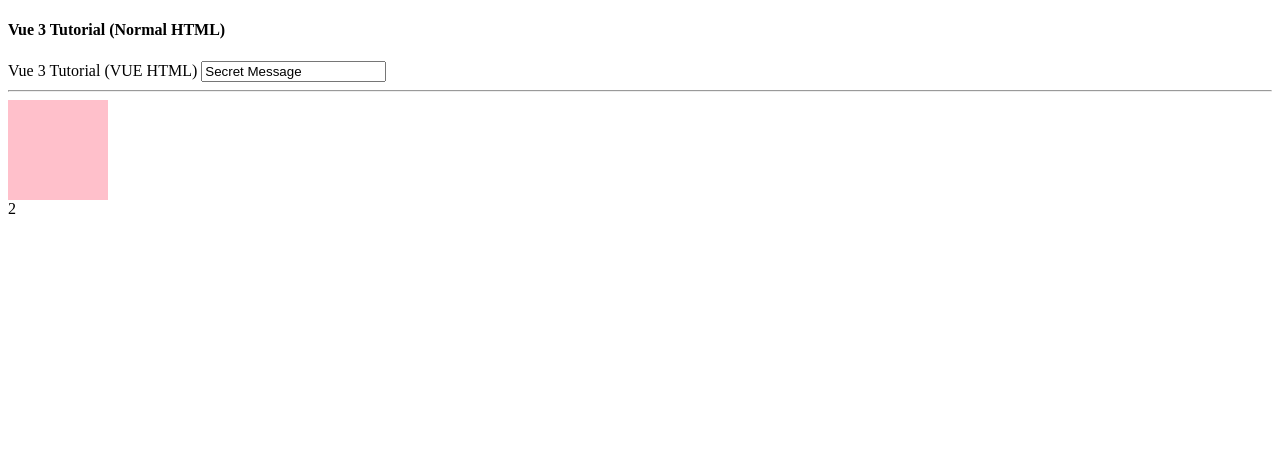
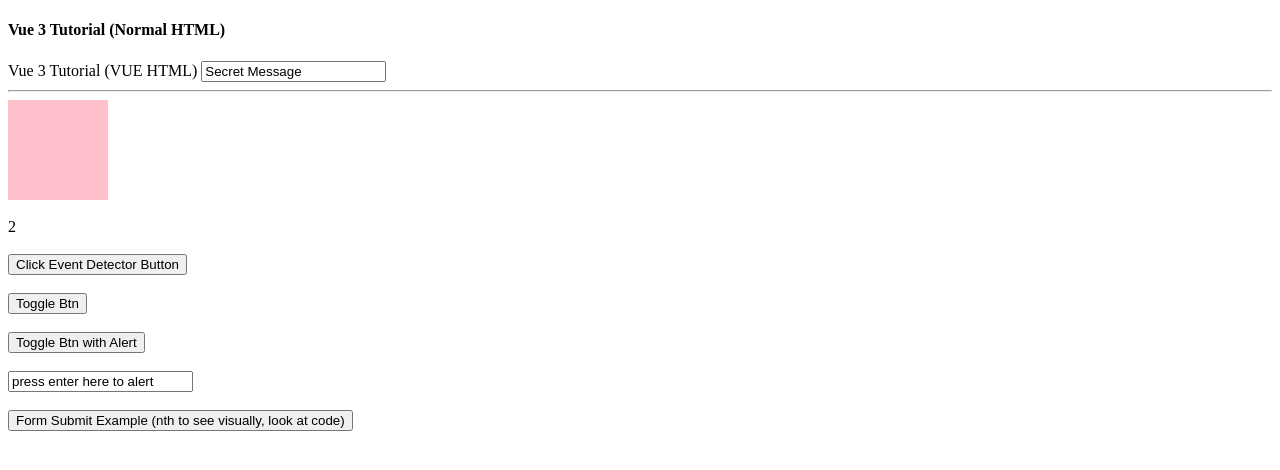
Before and after one commit to cyberjj999/vue-3-tutorial, a plain HTML site: page index.html in a window 1280 px wide. Drawn offline with nearby package versions, Linux system fonts and the light colour scheme.

Commit message:
Events and Methods

```diff
--- a/index.html
+++ b/index.html
@@ -6,12 +6,14 @@
         <meta name="viewport" content="width=device-width, initial-scale=1.0" />
         <title>Document</title>
         <style>
+            /* This style is just to demonstrate hide/show functionality with v-if derivative */
             .box {
                 background-color: pink;
                 height: 100px;
                 width: 100px;
             }
 
+            /* This style is necessary for v-cloak rendering delay — see the description below */
             [v-cloak] {
                 display: none;
             }
@@ -28,14 +30,14 @@
             <!-- the double braces is known as double mustache syntax -->
             {{greeting}}
 
-            <!-- v-model directive to allow normal html element to interact with vue. Here, the 'v-model' functions like a normal HTML attribute like href -->
+            <!-- v-model directive to allow normal html element to interact with vue. Here, the 'v-model' functions like a normal HTML attribute like href — in this input field as you type stuff your value will change. -->
             <input v-model="myMessage" />
 
             <hr />
 
             <!-- v-if is like an if statement, if the value of 'isVisible' is true, then display will show, else it wont show. -->
             <div v-if="isVisible" class="box"></div>
-
+            <br />
             <!-- basically v-if and v-show is the same — if true the html tag will appear else it won't appear.
             The difference however, is that for v-if = false, what will happen is the entire DOM won't render (i..e inspect element also cannot find). But for v-show, you inspect element can find, just see it has style of display:none;
             TLDR; use v-show when u need to toggle DOM frequently for performance -->
@@ -46,12 +48,48 @@
             <div v-if="show1">1</div>
             <div v-else-if="show2">2</div>
             <div v-else>3</div>
+            <br />
+
+            <!-- Events and Methods -->
+            <!-- v-on is a on-xxx method, like on-click. Here we have onclick= some-javascript-code, in this case, I made it such that the variable clickDetected is set to true, which shows the HTML below with v-if="clickDetected" -->
+            <button v-on:click="clickDetected = true">
+                Click Event Detector Button
+            </button>
+            <div v-if="clickDetected">I detected a click!</div>
+            <br /><br />
+            <!-- You can extend the use case to toggle buttons -->
+            <!-- Also, you can replace v-on:click with @click, it's just a shorthand syntax -->
+            <button @click="toggleBtn = !toggleBtn">Toggle Btn</button>
+            <div v-if="toggleBtn">Btn Toggled To True</div>
+
+            <br /><br />
+            <!-- You can even make your toggle function more complicated than just setting true/false
+            toggleBtnWithAlert is a method that not only toggle buttons but sends an alert too-->
+            <button @click="toggleBtnWithAlert">Toggle Btn with Alert</button>
+            <div v-if="toggleBtnAlert">Btn Toggled With Alert Set To True</div>
+
+            <br /><br />
+            <!-- On keyup event — checks enter key being keyup. Runs alertOnEnterKeyKeyup method on keyup.
+            The keyupInputFIeldValue variable will follow the value of the input field, which i will alert on enter key keyup
+            The .enter is a modifier-->
+            <input
+                @keyup.enter="alertOnEnterKeyKeyup(
+                'i can even pass in example argument here.')"
+                v-model="keyupInputFieldValue"
+            />
+
+            <br /><br />
+            <!-- This is chaining modifiers, here, we're using .preventDefault and .stopPropagation in form submission -->
+            <button @click.prevent.stop="toggleBtnWithAlert">
+                Form Submit Example (nth to see visually, look at code)
+            </button>
         </div>
 
         <script src="https://unpkg.com/vue@3"></script>
         <script>
             // Create vue app — inside of which is a options object
             let app = Vue.createApp({
+                // This 'data' property stores a function that contain and returns variables we can use, i.e. setting greeting variable to a certain value
                 data: function () {
                     return {
                         greeting: "Vue 3 Tutorial (VUE HTML)",
@@ -60,7 +98,24 @@
                         isVisible: true,
                         show1: false,
                         show2: true,
+                        clickDetected: false,
+                        toggleBtn: false,
+                        toggleBtnAlert: false,
+                        keyupInputFieldValue: "press enter here to alert",
                     };
+                },
+                methods: {
+                    // A method that can be used in the vue js template mounted to a html DOM
+                    toggleBtnWithAlert() {
+                        alert("I clicked toggle btn with alert");
+                        // You need the this.variable to access the variable
+                        this.toggleBtnAlert = !this.toggleBtnAlert;
+                    },
+                    alertOnEnterKeyKeyup(exampleArgument) {
+                        alert(
+                            this.keyupInputFieldValue + "\n" + exampleArgument
+                        );
+                    },
                 },
             });
             // Mount/attach the vue instance to a particular html element
```
